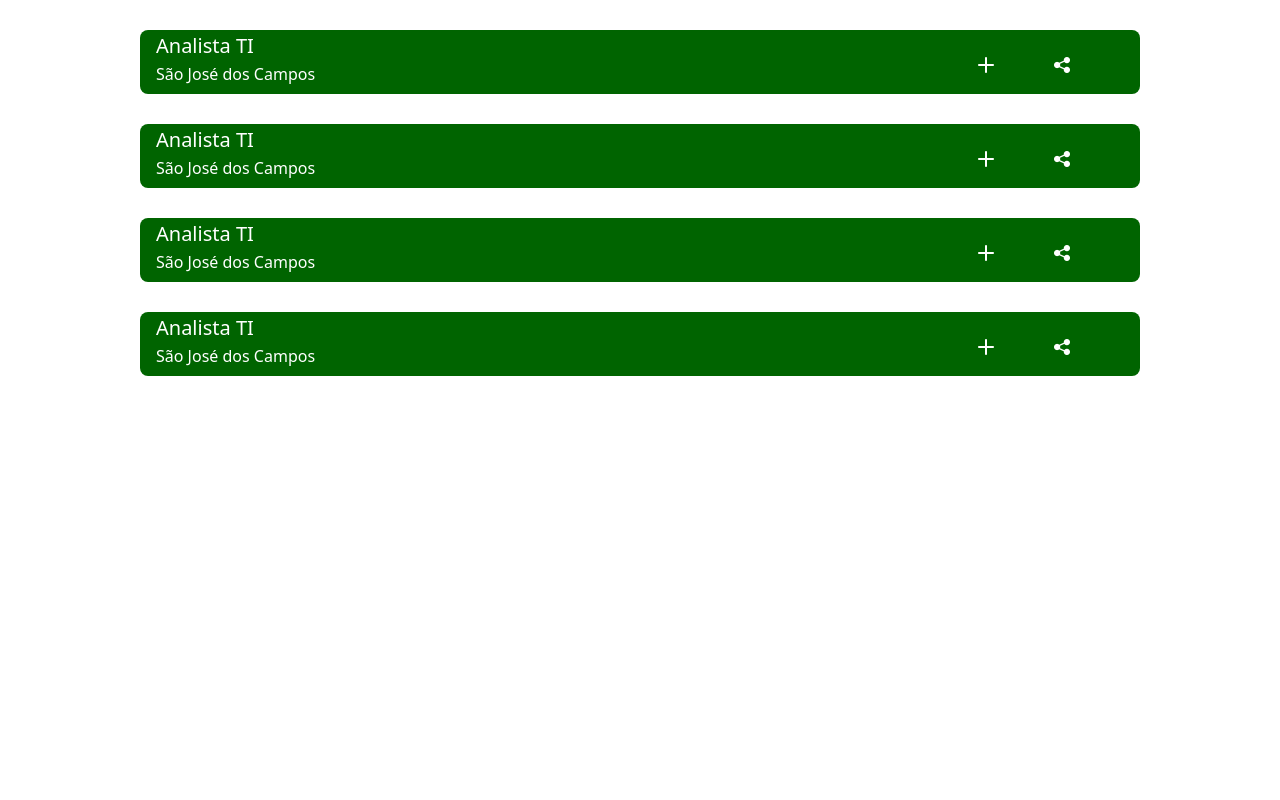
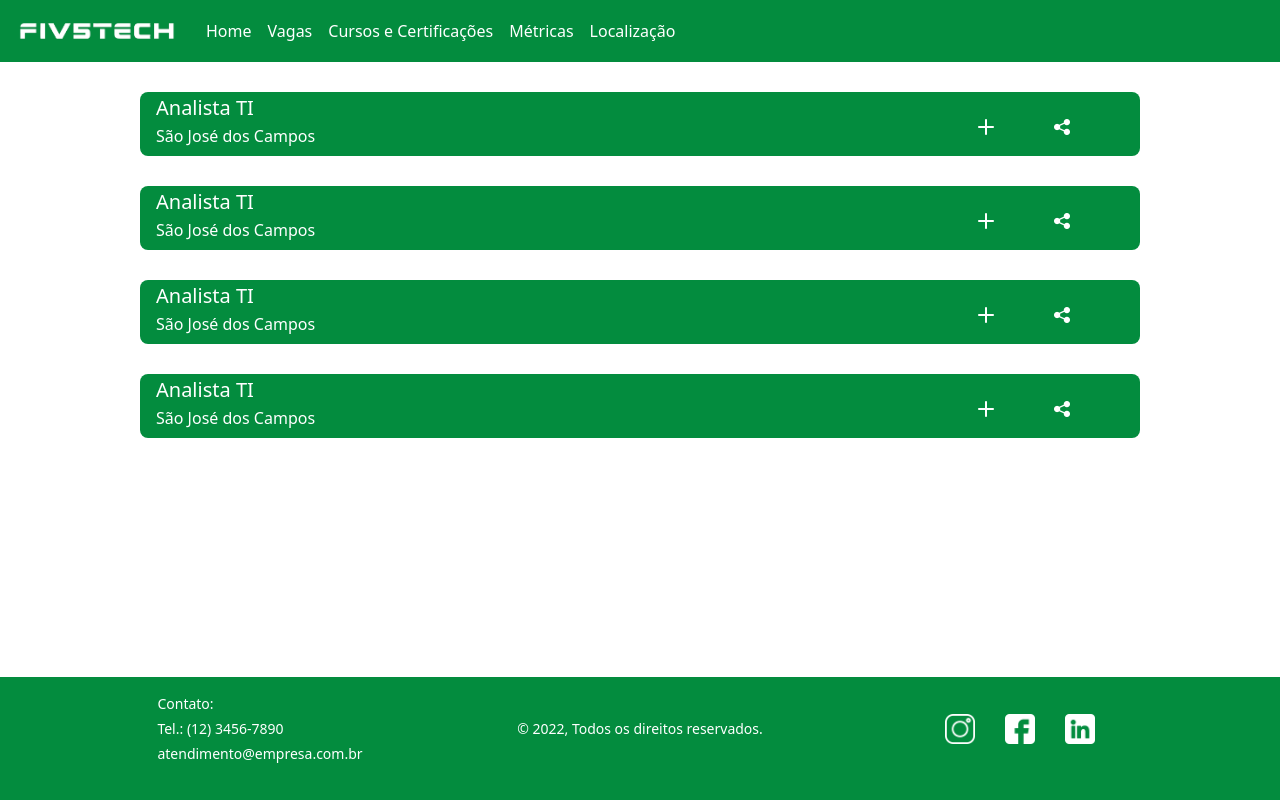
Before and after one commit to Fiv5TechCo/API-1ADS-2022-1, a Python web app: template templates/vagas.html in a window 1280 px wide. Run offline with Jinja, Linux system fonts and the light colour scheme; the template is opened without the code that fills it, so the values that code supplies are empty.

Commit message:
feat: Adicionado o Favicon, arrumados os links das imagens e rotas, ajustado o footer para que fique fixo ao fim da página e não sobreponha o conteúdo, adicionado o layout padrão à página de vagas

```diff
--- /dev/null
+++ b/static/styles/home.css
@@ -0,0 +1,26 @@
+html, body {
+    height: 100%;
+}
+
+body {
+    display: flex;
+    flex-direction: column;
+}
+
+.content {
+    flex: 1 0 auto;
+}
+
+.my-navbar {
+    background-color: #038c3e;
+}
+
+
+.my-footer {
+    background-color: #038c3e;
+    flex-shrink: 0;
+}
+
+footer img {
+    margin:15px
+}
--- a/static/styles/vaga.css
+++ b/static/styles/vaga.css
@@ -5,18 +5,18 @@ body {
     width: 1000px;
     margin: 30px auto;
     border-radius: 8px;
-    background-color: darkgreen;
+    background-color: #038c3e;
     color: white;
 
 }
 
 .plusbtn {
     margin: 20px 50px 200px 320px ;
-    background-color: darkgreen;
+    background-color: #038c3e;
     border: none;
 }
 .description {
-    background-color: darkgreen;
+    background-color: #038c3e;
     border-radius: 8px;
     margin: 5px 4px;
     text-align: justify;
--- a/templates/vagas.html
+++ b/templates/vagas.html
@@ -1,15 +1,61 @@
 <!DOCTYPE html>
 <html lang="pt-br">
+
 <head>
   <meta charset="UTF-8">
   <meta http-equiv="X-UA-Compatible" content="IE=edge">
   <meta name="viewport" content="width=device-width, initial-scale=1.0">
+  <!--FAVICON-->
+  <link rel="shortcut icon" href="../static/img/fivetech_favicon.png" type="image/x-icon">
+  <!--CSS PROPRIETÁRIO-->
+  <link rel="stylesheet" href="../static/styles/home.css">
+  <link rel="stylesheet" href="../static/styles/vaga.css">
+  <!--CSS BOOTSTRAP-->
+  <link href="https://cdn.jsdelivr.net/npm/bootstrap@5.1.3/dist/css/bootstrap.min.css" rel="stylesheet"
+  integrity="sha384-1BmE4kWBq78iYhFldvKuhfTAU6auU8tT94WrHftjDbrCEXSU1oBoqyl2QvZ6jIW3" crossorigin="anonymous">
   <title>Vagas</title>
-    <link rel="stylesheet" href="../static/styles/vaga.css">
-    <link href="https://cdn.jsdelivr.net/npm/bootstrap@5.1.3/dist/css/bootstrap.min.css" rel="stylesheet" integrity="sha384-1BmE4kWBq78iYhFldvKuhfTAU6auU8tT94WrHftjDbrCEXSU1oBoqyl2QvZ6jIW3" crossorigin="anonymous">
+</head>
 
-</head>
 <body>
+
+  <!--BARRA DE NAVEGAÇÃO-->
+  <nav class="navbar navbar-expand-md navbar-dark my-navbar">
+    <div class="container-fluid d-flex flex-wrap justify-content-between">
+
+      <a class="navbar-brand" href="./home.html">
+        <img src="../static/img/logo_fivetech_branco.png" style="width:170px;" alt="Logo Fiv5Tech">
+      </a>
+      <button class="navbar-toggler" type="button" data-bs-toggle="collapse" data-bs-target="#navbarsExample04"
+        aria-controls="navbarsExample04" aria-expanded="false" aria-label="Toggle navigation">
+        <span class="navbar-toggler-icon"></span>
+      </button>
+
+      <div class="collapse navbar-collapse" id="navbarsExample04">
+        <ul class="navbar-nav me-auto mb-2 mb-md-0">
+          <li class="nav-item">
+            <a class="nav-link active" aria-current="page" href="./home.html">Home</a>
+          </li>
+          <li class="nav-item">
+            <a class="nav-link active" aria-current="page" href="./vagas.html">Vagas</a>
+          </li>
+          <li class="nav-item">
+            <a class="nav-link active" aria-current="page" href="#">Cursos e Certificações</a>
+          </li>
+          <li class="nav-item">
+            <a class="nav-link active" aria-current="page" href="#">Métricas</a>
+          </li>
+          <li class="nav-item">
+            <a class="nav-link active" aria-current="page" href="#">Localização</a>
+          </li>
+        </ul>
+      </div>
+    </div>
+  </nav>
+
+  <!--CONTEÚDO DA PÁGINA-->
+  <div class="content">
+
+    <!--VAGA 01-->
     <div class="vaga">
       <div class="container">
         <div class="row row-cols-2">
@@ -18,20 +64,25 @@
             <p class="texto">São José dos Campos</p>
           </div>
           <div class="col">
-          <button class="plusbtn" type="button" data-bs-toggle="collapse" data-bs-target="#collapse01" aria-expanded="false" aria-controls="collapseExample">
+            <button class="plusbtn" type="button" data-bs-toggle="collapse" data-bs-target="#collapse01"
+              aria-expanded="false" aria-controls="collapseExample">
               <img src="../static/img/plus-free-icon-font.png" alt="plus" height="16px" width="16px">
             </button>
-          <a href=""><img src="../static/img/share-free-icon-font.png" alt="Compartilhar" height="16px" width="16px"></a>
+            <a href=""><img src="../static/img/share-free-icon-font.png" alt="Compartilhar" height="16px"
+                width="16px"></a>
           </div>
         </div>
       </div>
       <div class="collapse" id="collapse01">
         <div class="description">
-        Lorem ipsum dolor sit amet consectetur adipisicing elit. Eaque magnam doloremque quos, velit dolorem, molestiae unde, mollitia rem voluptate odit quod consequuntur! Quis minus voluptatem reprehenderit assumenda officiis? Fugit, ration.
+          Lorem ipsum dolor sit amet consectetur adipisicing elit. Eaque magnam doloremque quos, velit dolorem,
+          molestiae unde, mollitia rem voluptate odit quod consequuntur! Quis minus voluptatem reprehenderit assumenda
+          officiis? Fugit, ration.
         </div>
       </div>
     </div>
-</body>
+
+    <!--VAGA 02-->
     <div class="vaga">
       <div class="container">
         <div class="row row-cols-2">
@@ -40,7 +91,8 @@
             <p class="texto">São José dos Campos</p>
           </div>
           <div class="col">
-        <button class="plusbtn" type="button" data-bs-toggle="collapse" data-bs-target="#collapse02" aria-expanded="false" aria-controls="collapseExample">
+            <button class="plusbtn" type="button" data-bs-toggle="collapse" data-bs-target="#collapse02"
+              aria-expanded="false" aria-controls="collapseExample">
               <img src="../static/img/plus-free-icon-font.png" alt="plus" height="16px" width="16px">
             </button>
             <a href=""><img src="../static/img/share-free-icon-font.png" alt="Compartilhar" height="16px" width="16px"></a>
@@ -49,11 +101,14 @@
       </div>
       <div class="collapse" id="collapse02">
         <div class="description">
-      Lorem ipsum dolor sit amet consectetur adipisicing elit. Eaque magnam doloremque quos, velit dolorem, molestiae unde, mollitia rem voluptate odit quod consequuntur! Quis minus voluptatem reprehenderit assumenda officiis? Fugit, ration.
+          Lorem ipsum dolor sit amet consectetur adipisicing elit. Eaque magnam doloremque quos, velit dolorem, molestiae
+          unde, mollitia rem voluptate odit quod consequuntur! Quis minus voluptatem reprehenderit assumenda officiis?
+          Fugit, ration.
         </div>
       </div>
     </div>
-</body>
+
+    <!--VAGA 03-->
     <div class="vaga">
       <div class="container">
         <div class="row row-cols-2">
@@ -62,7 +117,8 @@
             <p class="texto">São José dos Campos</p>
           </div>
           <div class="col">
-        <button class="plusbtn" type="button" data-bs-toggle="collapse" data-bs-target="#collapse04" aria-expanded="false" aria-controls="collapseExample">
+            <button class="plusbtn" type="button" data-bs-toggle="collapse" data-bs-target="#collapse04"
+              aria-expanded="false" aria-controls="collapseExample">
               <img src="../static/img/plus-free-icon-font.png" alt="plus" height="16px" width="16px">
             </button>
             <a href=""><img src="../static/img/share-free-icon-font.png" alt="Compartilhar" height="16px" width="16px"></a>
@@ -71,10 +127,14 @@
       </div>
       <div class="collapse" id="collapse04">
         <div class="description">
-      Lorem ipsum dolor sit amet consectetur adipisicing elit. Eaque magnam doloremque quos, velit dolorem, molestiae unde, mollitia rem voluptate odit quod consequuntur! Quis minus voluptatem reprehenderit assumenda officiis? Fugit, ration.
+          Lorem ipsum dolor sit amet consectetur adipisicing elit. Eaque magnam doloremque quos, velit dolorem, molestiae
+          unde, mollitia rem voluptate odit quod consequuntur! Quis minus voluptatem reprehenderit assumenda officiis?
+          Fugit, ration.
         </div>
       </div>
     </div>
+
+    <!--VAGA 04-->
     <div class="vaga">
       <div class="container">
         <div class="row row-cols-2">
@@ -83,7 +143,8 @@
             <p class="texto">São José dos Campos</p>
           </div>
           <div class="col">
-        <button class="plusbtn" type="button" data-bs-toggle="collapse" data-bs-target="#collapse03" aria-expanded="false" aria-controls="collapseExample">
+            <button class="plusbtn" type="button" data-bs-toggle="collapse" data-bs-target="#collapse03"
+              aria-expanded="false" aria-controls="collapseExample">
               <img src="../static/img/plus-free-icon-font.png" alt="plus" height="16px" width="16px">
             </button>
             <a href=""><img src="../static/img/share-free-icon-font.png" alt="Compartilhar" height="16px" width="16px"></a>
@@ -92,10 +153,57 @@
       </div>
       <div class="collapse" id="collapse03">
         <div class="description">
-      Lorem ipsum dolor sit amet consectetur adipisicing elit. Eaque magnam doloremque quos, velit dolorem, molestiae unde, mollitia rem voluptate odit quod consequuntur! Quis minus voluptatem reprehenderit assumenda officiis? Fugit, ration.
+          Lorem ipsum dolor sit amet consectetur adipisicing elit. Eaque magnam doloremque quos, velit dolorem, molestiae
+          unde, mollitia rem voluptate odit quod consequuntur! Quis minus voluptatem reprehenderit assumenda officiis?
+          Fugit, ration.
         </div>
       </div>
     </div>
-<script src="https://cdn.jsdelivr.net/npm/bootstrap@5.1.3/dist/js/bootstrap.bundle.min.js" integrity="sha384-ka7Sk0Gln4gmtz2MlQnikT1wXgYsOg+OMhuP+IlRH9sENBO0LRn5q+8nbTov4+1p" crossorigin="anonymous"></script>
+
+  </div>
+
+<!--RODAPÉ-->
+<footer class="bd-footer py-2 my-footer">
+  <div class="container py-2">
+    <div class="row">
+      <div class="col-lg-4 d-flex justify-content-center align-items-center">
+        <ul class="list-unstyled small " style="color: white;">
+          <li class="mb-1">Contato:</li>
+          <li class="mb-1">Tel.: (12) 3456-7890</li>
+          <li class="mb-1">atendimento@empresa.com.br</li>
+        </ul>
+      </div>
+      <div class="col-lg-4 d-flex justify-content-center align-items-center">
+        <ul class="list-unstyled small" style="color: white;">
+          <li class="mb-1">&copy; 2022, Todos os direitos reservados.</li>
+        </ul>
+      </div>
+      <div class="col-lg-4 d-flex justify-content-center align-items-center">
+        <ul class="list-unstyled small d-flex justify-content-between align-items-center" style="color: white;">
+          <li class="mb-1">
+            <a href="">
+              <img src="../static/img/instagram.png" style="width: 30px;" alt="">
+            </a>
+          </li>
+          <li class="mb-1">
+            <a href="">
+              <img src="../static/img/facebook.png" style="width: 30px;" alt="">
+            </a>
+          </li>
+          <li class="mb-1">
+            <a href="">
+              <img src="../static/img/linkedin.png" style="width: 30px;" alt="">
+            </a>
+          </li>
+        </ul>
+      </div>
+    </div>
+  </div>
+</footer>
+
+<!--JS BOOTSTRAP-->
+
+<script src="https://cdn.jsdelivr.net/npm/bootstrap@5.1.3/dist/js/bootstrap.bundle.min.js"
+  integrity="sha384-ka7Sk0Gln4gmtz2MlQnikT1wXgYsOg+OMhuP+IlRH9sENBO0LRn5q+8nbTov4+1p" crossorigin="anonymous"></script>
 
 </html>
```
Also changed, not shown: static/styles/index.css (deleted, +0 -13 lines), templates/home.html (+14 -14 lines), static/img/fivetech_favicon.png (added). Lines whose indentation alone changed are shown as unchanged.
